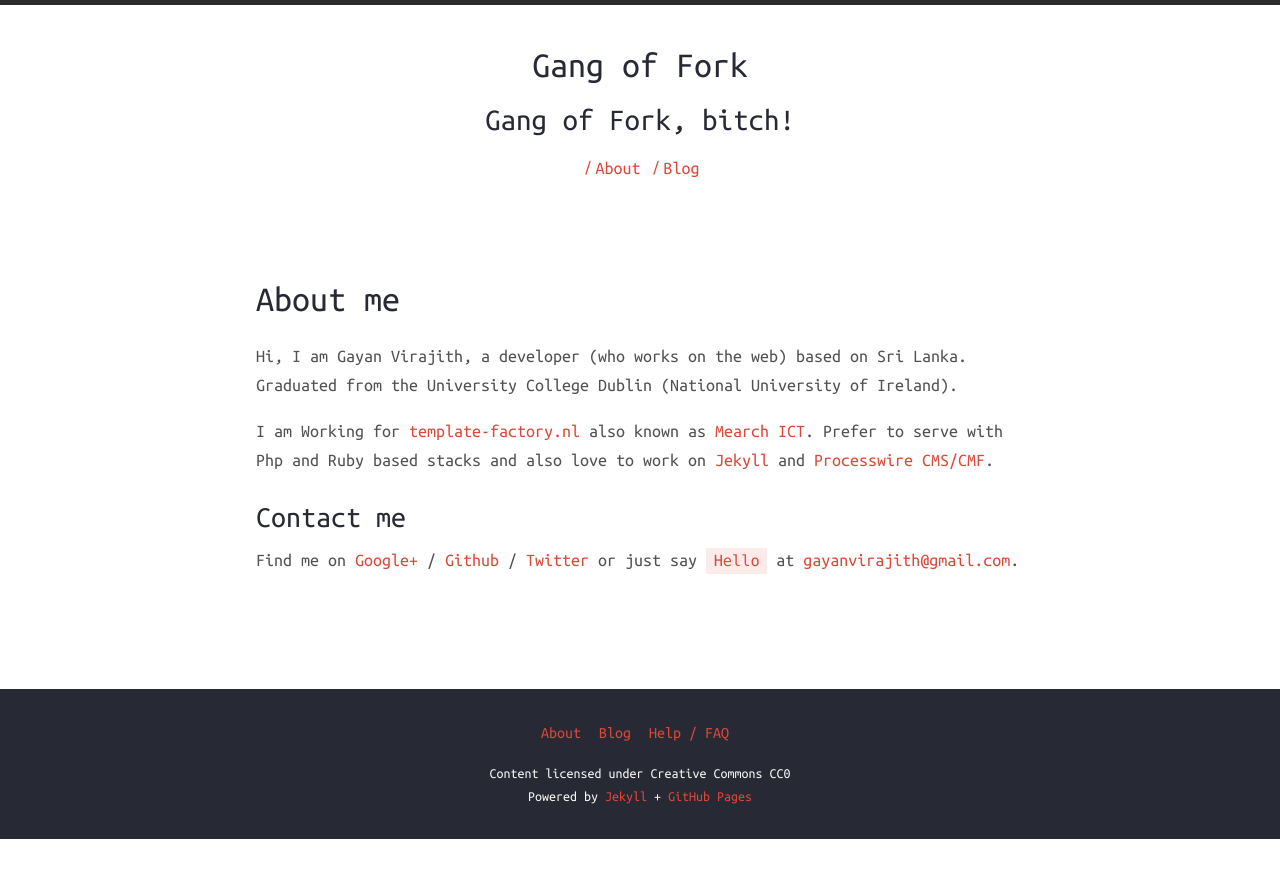
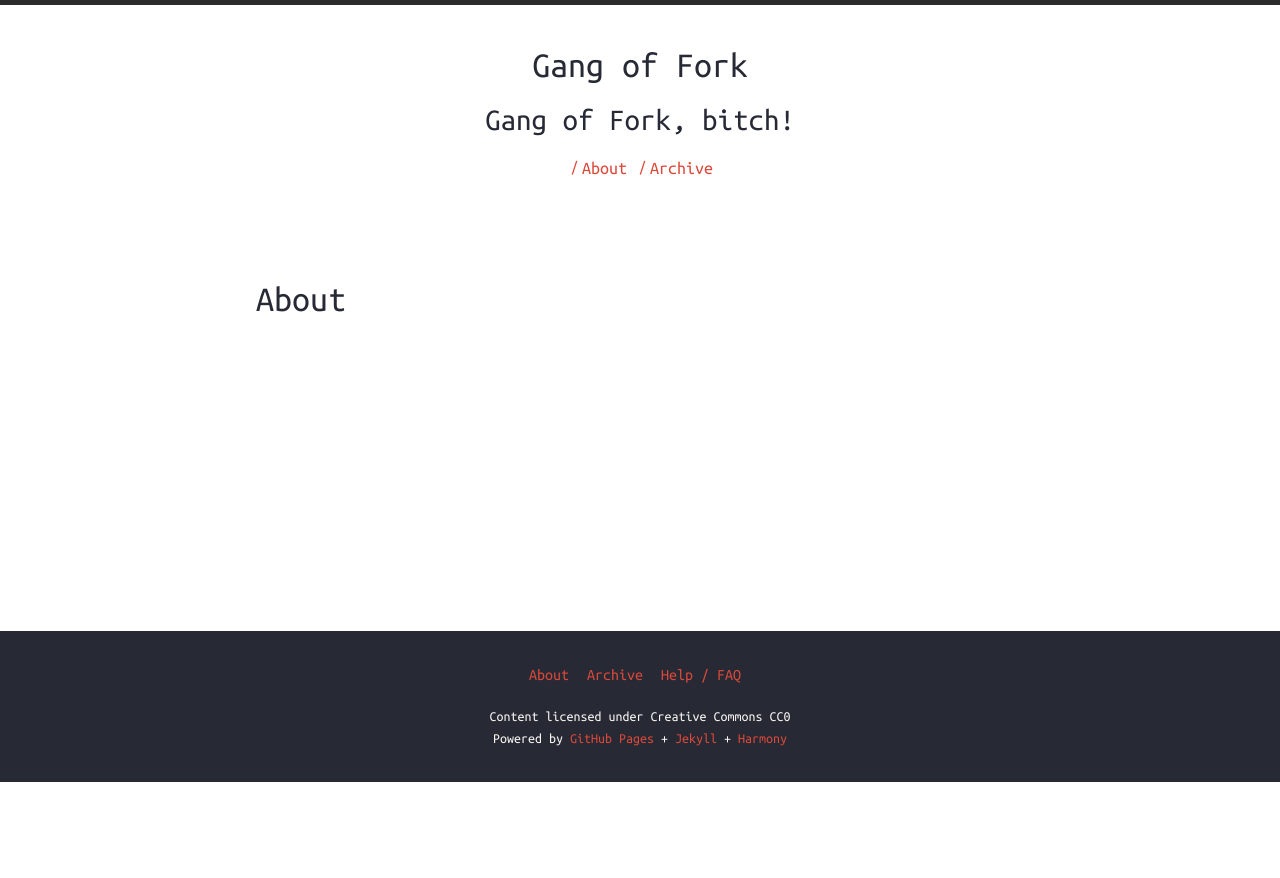
Before and after one commit to gangoffork/gangoffork.github.io, a Jekyll site: the page built from about.md, in a window 1280 px wide. Shown: the top 878 px of the page. Built offline with Jekyll 4.4.1, drawn with Linux system fonts in a browser that asks for light colours; nearby versions of some CDN libraries.

Commit message:
remove template content for about page and change "blog" links to "archive"

```diff
--- a/_includes/footer-links.html
+++ b/_includes/footer-links.html
@@ -2,7 +2,7 @@
   <!-- <h6>Few more links</h6> -->
   <ul class="menu">
     <li><a href="{{ '/about' }}">About</a></li>
-    <li><a href="{{ '/blog' }}">Blog</a></li>
+    <li><a href="{{ '/archive' }}">Archive</a></li>
     <li><a href="{{ '/faq' }}">Help / FAQ</a></li>
   </ul>
 </div>
--- a/_includes/footer.html
+++ b/_includes/footer.html
@@ -10,5 +10,5 @@
 	</p>
 {% endif %}
 <p class="wc-container centered">
-	Powered by <a href="//jekyllrb.com" target="_blank">Jekyll</a> + <a href="//pages.github.com" target="_blank">GitHub Pages</a>
+	Powered by <a href="//pages.github.com" target="_blank">GitHub Pages</a> + <a href="//jekyllrb.com" target="_blank">Jekyll</a> + <a href="//github.com/gayanvirajith/harmony" target="_blank">Harmony</a>
 </p>
--- a/_includes/header-links.html
+++ b/_includes/header-links.html
@@ -4,7 +4,7 @@
 		<span>/</span>
 	</li>
 	<li>
-		<a href="{{ '/blog' }}">Blog</a>
+		<a href="{{ '/archive' }}">Archive</a>
 		<span>/</span>
 	</li>
 	{% if site.harmony.social.github %}
--- a/_layouts/post.html
+++ b/_layouts/post.html
@@ -24,7 +24,7 @@ layout: default
 	</div>
 	{% endif %}
 	<div class="post-comments">
-		<h4>Cometários</h2>
+		<h4>Comentários</h2>
 		{% include disqus.html %}
 	</div>
 	<div class="post-footer">
--- a/about.md
+++ b/about.md
@@ -1,27 +1,5 @@
 ---
 layout: page
-title: About me
+title: About
 permalink: /about/
 ---
-
-Hi, I am Gayan Virajith, a developer (who works on the web) based on Sri Lanka.
-Graduated from the University College Dublin (National University of Ireland).
-
-I am Working for [template-factory.nl][tf] also known as [Mearch ICT][m].
-Prefer to serve with Php and Ruby based stacks and also love to work
-on [Jekyll][jekyll] and [Processwire CMS/CMF][pw].
-
-### Contact me
-
-Find me on [Google+][google] / [Github][github] / [Twitter][Twitter] or just say `Hello` at
-[gayanvirajith@gmail.com](gayanvirajith@gmail.com).
-
-
-[tf]: http://template-factory.nl
-[m]: http://mearch.com
-[pw]: http://processwire.com
-[pwf]: http://processwire.com/talk
-[jekyll]: http://jekyllrb.com
-[github]: https://github.com/gayanvirajith
-[google]: https://plus.google.com/+GayanVirajith
-[twitter]: https://twitter.com/gayanvirajith
--- a/index.html
+++ b/index.html
@@ -18,6 +18,6 @@ layout: default
 		{% endfor %}
 	</div>
 	<div class="post-footer">
-		<div class="column-full"><a href="{{ '/blog' }}">Archive</a></div>
+		<div class="column-full"><a href="{{ '/archive' }}">Archive</a></div>
 	</div>
 </div>
```
Also changed, not shown: _drafts/2015-08-07-acessibilidade.md (deleted, +0 -24 lines), blog.md (deleted, +0 -17 lines).
